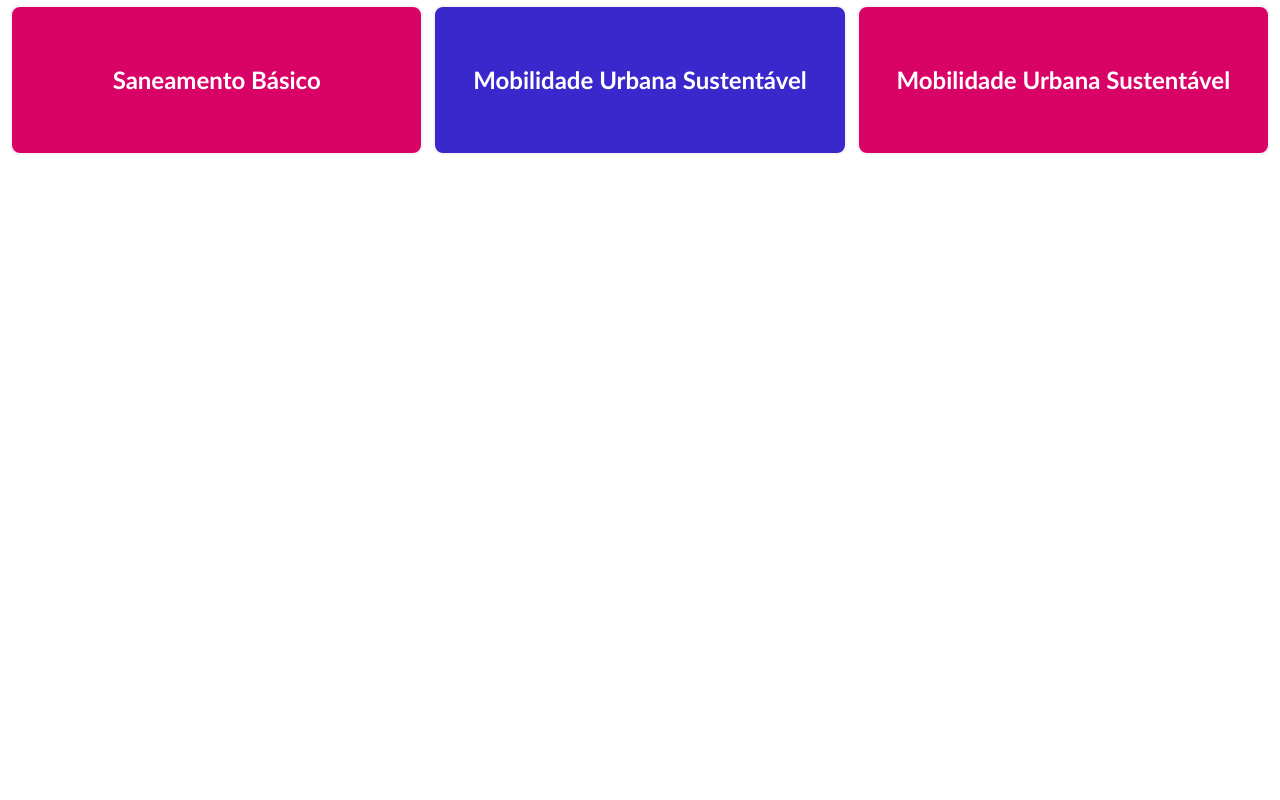
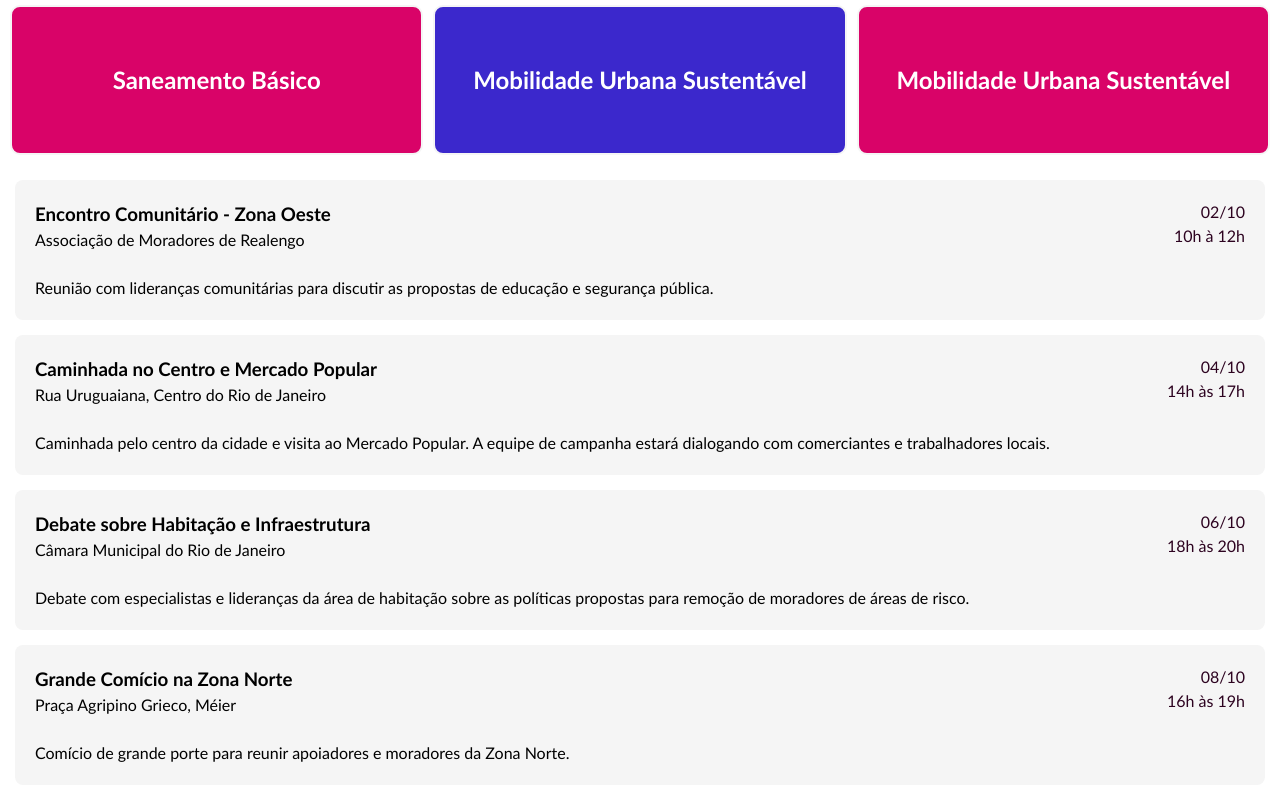
Before and after one commit to Leticia-SS/Assessment-Mobile-Ui, a React (Vite) app in the folder assessment-ui/: page / in a window 1280 px wide. Shown: the part 2665-3465 px from the top of the page. Before the commit the page ends 2830 px from the top, so only its background shows below. Built offline with nearby package versions, Linux system fonts and the light colour scheme.

Commit message:
feat: create agenda component

```diff
--- /dev/null
+++ b/assessment-ui/src/Agenda.css
@@ -0,0 +1,16 @@
+.agenda-events-container{
+    list-style-type: none;
+    padding: 0;
+    margin: 0;
+    display: flex;
+    flex-wrap: wrap;
+    gap: 15px;
+    padding: 15px;
+    justify-content: space-between;
+    width: 100%;
+}
+
+.agenda-event {
+    flex: 1 1 calc(25% - 32px);
+    max-width: calc(25% - 32px);
+}
--- /dev/null
+++ b/assessment-ui/src/Agenda.jsx
@@ -0,0 +1,42 @@
+import './Agenda.css'
+import CardEvent from './components/CardEvent'
+
+const Agenda = () => {
+    return(
+        <section id='Agenda'>
+            <div className='agenda-title'></div>
+            <ul className='agenda-events-container'>
+                <CardEvent
+                title='Encontro Comunitário - Zona Oeste'
+                date='02/10'
+                time='10h à 12h'
+                location=' Associação de Moradores de Realengo'
+                description='Reunião com lideranças comunitárias para discutir as propostas de educação e segurança pública. '
+            />
+            <CardEvent
+                title='Caminhada no Centro e Mercado Popular'
+                date='04/10'
+                time='14h às 17h'
+                location='Rua Uruguaiana, Centro do Rio de Janeiro'
+                description='Caminhada pelo centro da cidade e visita ao Mercado Popular. A equipe de campanha estará dialogando com comerciantes e trabalhadores locais.'
+            />
+            <CardEvent
+                title='Debate sobre Habitação e Infraestrutura'
+                date='06/10'
+                time='18h às 20h'
+                location='Câmara Municipal do Rio de Janeiro'
+                description='Debate com especialistas e lideranças da área de habitação sobre as políticas propostas para remoção de moradores de áreas de risco.'
+            />
+              <CardEvent
+                title='Grande Comício na Zona Norte'
+                date='08/10'
+                time='16h às 19h'
+                location='Praça Agripino Grieco, Méier'
+                description='Comício de grande porte para reunir apoiadores e moradores da Zona Norte.'
+            />
+                </ul>
+        </section>
+    )
+}
+
+export default Agenda
--- a/assessment-ui/src/App.jsx
+++ b/assessment-ui/src/App.jsx
@@ -3,6 +3,7 @@ import Header from './Header'
 import CarouselContainer from './components/Background'
 import Biography from './Biography'
 import Proposals from './Proposals'
+import Agenda from './Agenda'
 
 function App() {
 
@@ -12,6 +13,7 @@ function App() {
   <CarouselContainer/>
   <Biography/>
   <Proposals/>
+  <Agenda/>
     </>
   )
 }
--- /dev/null
+++ b/assessment-ui/src/components/CardEvent.jsx
@@ -0,0 +1,21 @@
+import './components.css'
+
+const CardEvent = (props) => {
+    return(
+            <li className='event-container'>
+                <div className='event-main-container'>
+                <div>
+                    <h3 className='event-title'>{props.title}</h3>
+                    <p>{props.location}</p>
+                </div>
+                <div className='event-info'>
+                    <p>{props.date}</p>
+                    <p>{props.time}</p>
+                </div>
+                </div>
+                <p className='event-description'>{props.description}</p>
+            </li>
+    )
+}
+
+export default CardEvent
--- a/assessment-ui/src/components/components.css
+++ b/assessment-ui/src/components/components.css
@@ -75,6 +75,32 @@
     justify-content: center;
 }
 
+/* CardEvent Component Style */
+
+.event-container {
+    background-color: whitesmoke;
+    border-radius: 8px;
+    padding: 20px;
+    width: 100%;
+}
+
+.event-info {
+    display: flex;
+    flex-direction: column;
+    align-items: flex-end;
+    justify-content: space-between;
+    margin-bottom: 8px;
+    color: var(--vinho);
+}
+
+.event-main-container{
+    display: flex;
+    justify-content: space-between;
+}
+
+.event-description{
+    padding-top: 20px;
+}
 
 @media (min-width:576px) {
     .carousel-Logo, .slogan{
```
